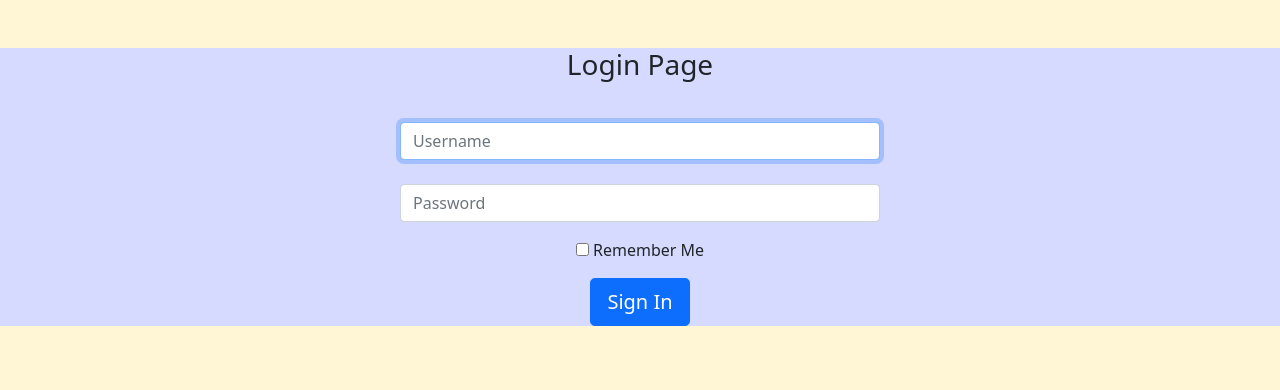
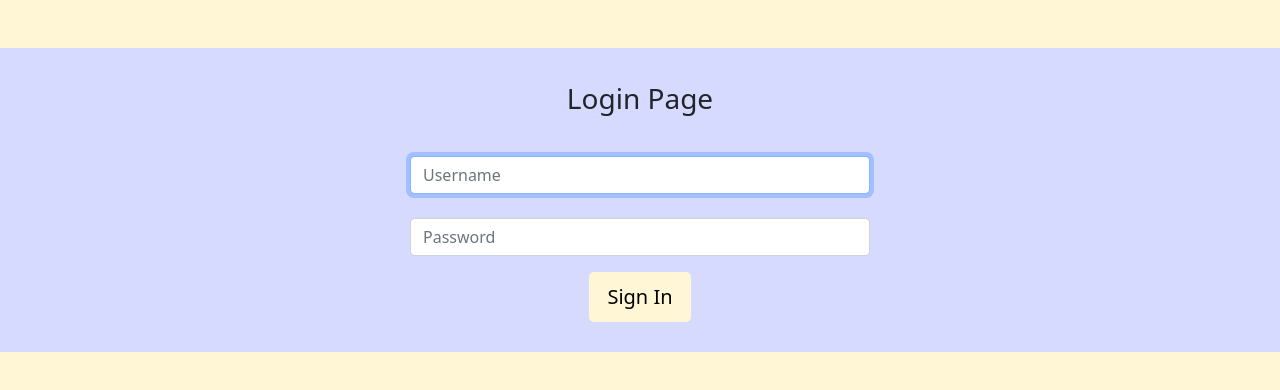
Before and after one commit to Samekah/Team-Salty-Habit-Tracker, a website: page client/login.html in a window 1280 px wide. Drawn offline with nearby package versions, Linux system fonts and the light colour scheme.

Commit message:
styling tweaks to login page

```diff
--- a/client/login.html
+++ b/client/login.html
@@ -31,31 +31,32 @@
             border-bottom-right-radius: 0px;
             border-top: 0px;
         }
+
+        #loginb {
+            background-color: #fff6D6;
+            border: 2px solid transparent;
+            color: black;
+        }
+
+        #loginb:hover {
+            border: 2px solid #7278B3;
+        }
+
     </style>
 
-
-
-
-    <div class="logindiv text-center mt-5">
-        <form style="max-width:480px;margin:auto;" id="login">
+    <div class="logindiv text-center mt-5" style="padding-bottom:20px;">
+        <form style="max-width:480px;margin:auto;padding:10px;" id="login">
             <h1 class="h3 mt-4 mb-3 font-weight-normal">Login Page</h1>
             <label for="username" class="sr-only"></label>
             <input type="text" id="username" class="form-control" placeholder="Username" required autofocus>
 
             <label for="password" class="sr-only"></label>
             <input for="password" type="password" id="password" class="form-control" placeholder="Password" required autofocus>
-            <div class="checkbox mt-3">
-                <label>
-                    <input type="checkbox" value="remember-me"> Remember Me
-                </label>
-            </div>
+
             <div class="mt-3">
-                <button class="btn btn-lg btn-primary btn-block">Sign In</button>
+                <button id="loginb" class="btn btn-lg btn-primary btn-block">Sign In</button>
             </div>
         </form>
-
-
-
 
     </div>
 
```
Also changed, not shown: client/assets/js/button_state.js (deleted, +0 -12 lines).
